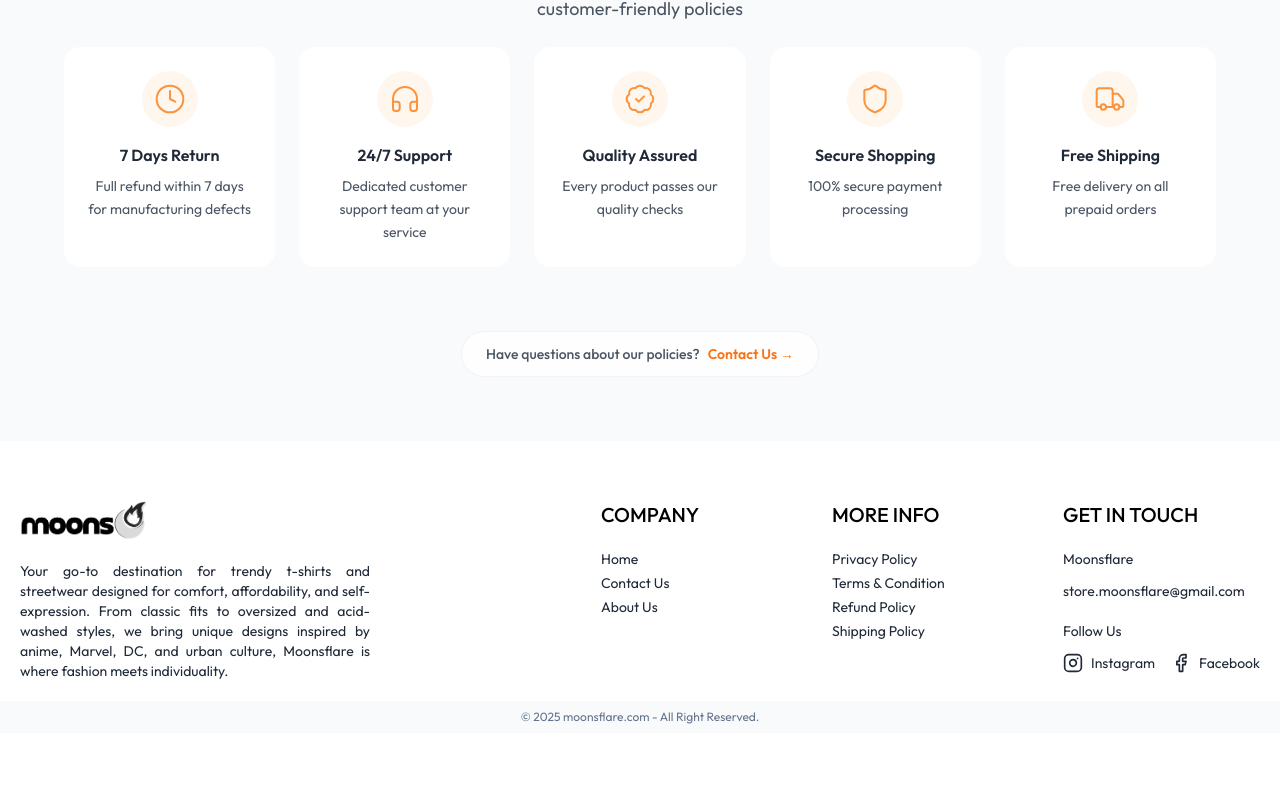
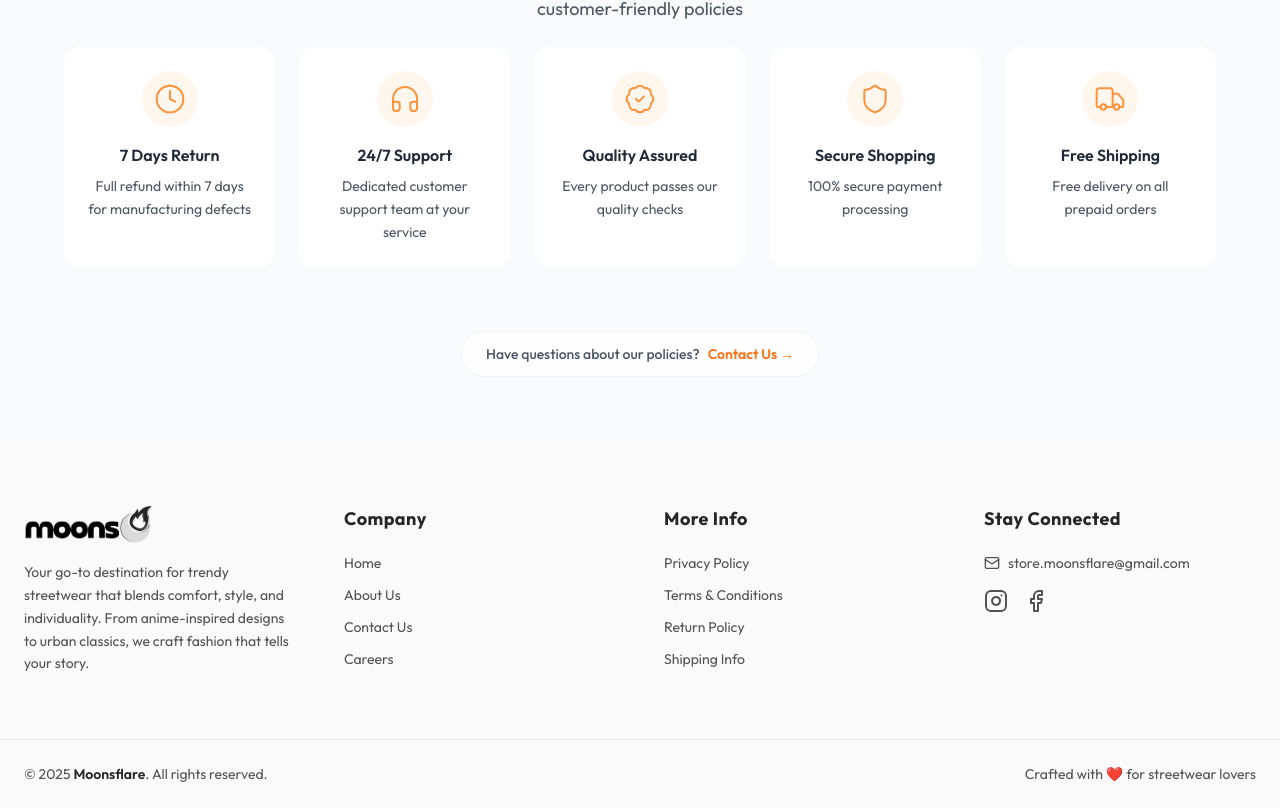
Before and after one commit to kishorekumawath/ecommence, a React (Vite) app: page / in a window 1280 px wide. Shown: the part 951-1759 px from the top of the page. Before the commit the page ends 1684 px from the top, so only its background shows below. Built offline with nearby package versions, Linux system fonts and the light colour scheme; no server answers.

Commit message:
improved the footer, color selector in product page designs

```diff
--- a/src/components/Footer.jsx
+++ b/src/components/Footer.jsx
@@ -1,114 +1,126 @@
 import React from "react";
 import { assets } from "../assets/assets";
 import { Link } from "react-router-dom";
-import { Instagram, Facebook } from "lucide-react";
+import { Instagram, Facebook, Mail } from "lucide-react";
 
 function Footer() {
-  // Get the current year dynamically
   const currentYear = new Date().getFullYear();
+
   return (
-    <div className="bg-white">
-      <div className="m-5 pt-10 flex flex-col sm:grid grid-cols-[3fr_1fr_1fr_1fr] gap-14 text-sm">
-        <div>
-          <img src={assets.logo} alt="" className="mb-5 w-32" />
-          <p className="w-full md:w-2/3 text-gray-800 text-justify">
-            Your go-to destination for trendy t-shirts and streetwear designed
-            for comfort, affordability, and self-expression. From classic fits
-            to oversized and acid-washed styles, we bring unique designs
-            inspired by anime, Marvel, DC, and urban culture, Moonsflare is
-            where fashion meets individuality.
+    <footer className="bg-neutral-50 text-neutral-800 font-sans">
+
+      {/* Main Footer Content */}
+      <div className="container mx-auto px-6 py-16">
+        <div className="grid grid-cols-1 md:grid-cols-2 lg:grid-cols-4 gap-12">
+
+          {/* Brand & Description */}
+          <div className="md:col-span-2 lg:col-span-1">
+            <div className="mb-4">
+              <img src={assets.logo} alt="Moonsflare Logo" className="h-10 w-auto" />
+            </div>
+            <p className="text-sm text-neutral-600 leading-relaxed max-w-sm">
+              Your go-to destination for trendy streetwear that blends comfort, style, and individuality.
+              From anime-inspired designs to urban classics, we craft fashion that tells your story.
             </p>
           </div>
 
+          {/* COMPANY Links */}
           <div>
-          <p className="text-xl font-medium mb-5">COMPANY</p>
-          <ul className="flex flex-col gap-1 text-gray-800 ">
+            <h3 className="text-lg font-bold mb-5 tracking-wide">Company</h3>
+            <ul className="space-y-3 text-sm">
+              {[
+                { to: "/", label: "Home" },
+                { to: "/about", label: "About Us" },
+                { to: "/contact", label: "Contact Us" },
+                { to: "/careers", label: "Careers" },
+              ].map((link) => (
+                <li key={link.to}>
                   <Link
-              to="/"
-              className="hover:font-medium transition-colors duration-300"
+                    to={link.to}
+                    className="text-neutral-600 hover:text-black transition-colors duration-200"
                   >
-              Home
+                    {link.label}
                   </Link>
-            <Link
-              to="/contact"
-              className="hover:font-medium transition-colors duration-300"
-            >
-              Contact Us
-            </Link>
-            <Link
-              to="/about"
-              className="hover:font-medium transition-colors duration-300"
-            >
-              About Us
-            </Link>
+                </li>
+              ))}
             </ul>
           </div>
 
+          {/* MORE INFO Links */}
           <div>
-          <p className="text-xl font-medium mb-5">MORE INFO</p>
-          <ul className="flex flex-col gap-1 text-gray-800">
+            <h3 className="text-lg font-bold mb-5 tracking-wide">More Info</h3>
+            <ul className="space-y-3 text-sm">
+              {[
+                { to: "/privacy", label: "Privacy Policy" },
+                { to: "/terms", label: "Terms & Conditions" },
+                { to: "/return", label: "Return Policy" },
+                { to: "/shipping", label: "Shipping Info" },
+              ].map((link) => (
+                <li key={link.to}>
                   <Link
-              to="/privacy"
-              className="hover:font-medium transition-colors duration-300"
+                    to={link.to}
+                    className="text-neutral-600 hover:text-black transition-colors duration-200"
                   >
-              Privacy Policy
+                    {link.label}
                   </Link>
-            <Link
-              to="/terms"
-              className="hover:font-medium transition-colors duration-300"
-            >
-              Terms & Condition
-            </Link>
-            <Link
-              to="/return"
-              className="hover:font-medium transition-colors duration-300"
-            >
-              Refund Policy
-            </Link>
-            <Link
-              to="/shipping"
-              className="hover:font-medium transition-colors duration-300"
-            >
-              Shipping Policy
-            </Link>
+                </li>
+              ))}
             </ul>
           </div>
 
+          {/* Social & Contact */}
           <div>
-          <p className="text-xl font-medium mb-5">GET IN TOUCH</p>
-          <ul className="flex flex-col gap-3 text-gray-800">
-            <li>Moonsflare</li>
-            <li>store.moonsflare@gmail.com</li>
-            <li className="pt-2">Follow Us</li>
-            <li className="flex gap-4">
+            <h3 className="text-lg font-bold mb-5 tracking-wide">Stay Connected</h3>
+
+            {/* Email */}
+            <div className="flex items-center gap-2 text-sm text-neutral-600 mb-4">
+              <Mail size={16} className="shrink-0" />
+              <a
+                href="mailto:store.moonsflare@gmail.com"
+                className="hover:text-black transition-colors duration-200"
+              >
+                store.moonsflare@gmail.com
+              </a>
+            </div>
+
+            {/* Social Icons */}
+            <div className="flex items-center gap-4">
               <a
                 href="https://instagram.com/moonsflaredotcom"
                 target="_blank"
                 rel="noopener noreferrer"
-                className="text-gray-800 hover:text-pink-600 transition-colors duration-300 flex items-center gap-2"
+                aria-label="Instagram"
+                className="text-neutral-600 hover:text-pink-600 transition-colors duration-200 transform hover:scale-110"
               >
-                <Instagram size={20} />
-                <span>Instagram</span>
+                <Instagram size={24} />
               </a>
               <a
                 href="https://facebook.com/moonsflaredotcom"
                 target="_blank"
                 rel="noopener noreferrer"
-                className="text-gray-800 hover:text-blue-600 transition-colors duration-300 flex items-center gap-2"
+                aria-label="Facebook"
+                className="text-neutral-600 hover:text-blue-600 transition-colors duration-200 transform hover:scale-110"
               >
-                <Facebook size={20} />
-                <span>Facebook</span>
+                <Facebook size={24} />
               </a>
-            </li>
-          </ul>
             </div>
           </div>
-      <div className="bg-gray-50">
-        <p className="py-2 text-xs text-center text-slate-500">
-          © {currentYear} moonsflare.com - All Right Reserved.
-        </p>
+
         </div>
       </div>
+
+      {/* Bottom Bar */}
+      <div className="border-t border-neutral-200">
+        <div className="container mx-auto px-6 py-6 flex flex-col sm:flex-row justify-between items-center gap-4 text-neutral-600 text-sm">
+          <p className="text-center sm:text-left">
+            © {currentYear} <span className="font-semibold text-neutral-800">Moonsflare</span>. All rights reserved.
+          </p>
+          <span className="text-center sm:text-right">
+            Crafted with <span role="img" aria-label="heart" className="text-red-500">❤️</span> for streetwear lovers
+          </span>
+        </div>
+      </div>
+    </footer>
   );
 }
 
--- a/src/components/Navbar/Topbar.jsx
+++ b/src/components/Navbar/Topbar.jsx
@@ -11,7 +11,7 @@ function Topbar() {
           <MenuItem name={"HOME"} />
         </NavLink>
         {/*  CollectionMenu component */}
-        <CollectionMenu />
+        {/* <CollectionMenu /> */}
         <NavLink to="/about" className="flex flex-col items-center gap-1">
           <MenuItem name={"ABOUT"} />
         </NavLink>
--- a/src/pages/Product.jsx
+++ b/src/pages/Product.jsx
@@ -180,23 +180,88 @@ function Product() {
    * @param {function} props.onColorSelect - Callback function when a color is selected.
    * @returns {JSX.Element} The ColorSelector component.
    */
-  const ColorSelector = ({ colors = [], selectedColor, onColorSelect }) => (
+  // const ColorSelector = ({ colors = [], selectedColor, onColorSelect }) => (
+  //   <div>
+  //     <p className="mt-5 text-gray-500 md:w-4/5">Select Color</p>
+  //     <div className="flex gap-4 my-4">
+  //       {colors.map((colorCode) => (
+  //         <button
+  //           key={colorCode}
+  //           onClick={() => onColorSelect(colorCode)}
+  //           // Dynamically apply background color and ring based on selection
+  //           className={`border h-10 w-10 ${colorMap[colorCode]} rounded-md ${selectedColor === colorCode ? "ring-2 ring-orange-300" : ""
+  //             }`}
+  //           aria-label={`Select color ${colorCode}`}
+  //         />
+  //       ))}
+  //     </div>
+  //   </div>
+  // );
+
+  const ColorSelector = ({ colors = [], selectedColor, onColorSelect }) => {
+  const [hoveredColor, setHoveredColor] = useState(null);
+
+  const handleKeyDown = (event, colorCode) => {
+    if (event.key === 'Enter' || event.key === ' ') {
+      event.preventDefault();
+      onColorSelect(colorCode);
+    }
+  };
+
+  return (
     <div>
-      <p className="mt-5 text-gray-500 md:w-4/5">Select Color</p>
-      <div className="flex gap-4 my-4">
+      <p className="mt-5 text-gray-700 font-medium md:w-4/5">Select Color</p>
+      <div className="flex gap-4 my-4 flex-wrap">
         {colors.map((colorCode) => (
+          <div key={colorCode} className="relative group">
             <button
-            key={colorCode}
               onClick={() => onColorSelect(colorCode)}
-            // Dynamically apply background color and ring based on selection
-            className={`border h-10 w-10 ${colorMap[colorCode]} rounded-md ${selectedColor === colorCode ? "ring-2 ring-orange-300" : ""
-              }`}
+              onKeyDown={(e) => handleKeyDown(e, colorCode)}
+              onMouseEnter={() => setHoveredColor(colorCode)}
+              onMouseLeave={() => setHoveredColor(null)}
+              className={`
+                border h-10 w-10 ${colorMap[colorCode]} rounded-md
+                transition-all duration-200 ease-in-out
+                transform hover:scale-110 hover:shadow-lg
+
+                ${selectedColor === colorCode
+                  ? "ring-2 ring-orange-300 border-orange-400 shadow-lg"
+                  : "border-gray-200 hover:border-gray-400"
+                }
+                ${colorCode === 'white' ? 'border-gray-300' : ''}
+                relative overflow-hidden
+              `}
               aria-label={`Select color ${colorCode}`}
-          />
+              aria-pressed={selectedColor === colorCode}
+              title={colorCode}
+            >
+              {/* Selection indicator */}
+              {selectedColor === colorCode && (
+                <div className="absolute inset-0 flex items-center justify-center">
+                  <svg
+                    className={`w-4 h-4 ${colorCode === 'white' || colorCode === 'yellow' ? 'text-gray-800' : 'text-white'} drop-shadow-sm`}
+                    fill="none"
+                    stroke="currentColor"
+                    viewBox="0 0 24 24"
+                    strokeWidth={3}
+                  >
+                    <path strokeLinecap="round" strokeLinejoin="round" d="m4.5 12.75 6 6 9-13.5" />
+                  </svg>
+                </div>
+              )}
+
+              {/* Hover effect overlay */}
+              <div className="absolute inset-0 bg-white opacity-0 group-hover:opacity-20 transition-opacity duration-200 rounded-md" />
+            </button>
+
+
+          </div>
         ))}
       </div>
+
     </div>
   );
+};
 
   /**
    * Determines and returns the stock status message and styling.
@@ -734,10 +799,14 @@ function Product() {
             </p>
             <div className="grid grid-cols-3 sm:grid-cols-4 md:grid-cols-6 gap-4 my-2 p-2 rounded-md">
               {product?.size?.map((item, index) => (
+
                 <button
+          key={index}
           onClick={() => setSize(item)}
-                  key={index}
-                  className={`border bg-gray-100 py-2 px-4 rounded-md text-center ${item === size ? "ring-2 ring-orange-300 text-black" : ""
+          className={`border bg-gray-100 py-2 px-4 rounded-md text-center text-sm transition-all duration-200 hover:bg-gray-200  ${
+            item === size
+              ? "ring-2 ring-orange-300 text-black font-bold bg-orange-50"
+              : "font-light"
           }`}
         >
           {item}
```
Lines whose indentation alone changed are shown as unchanged.
